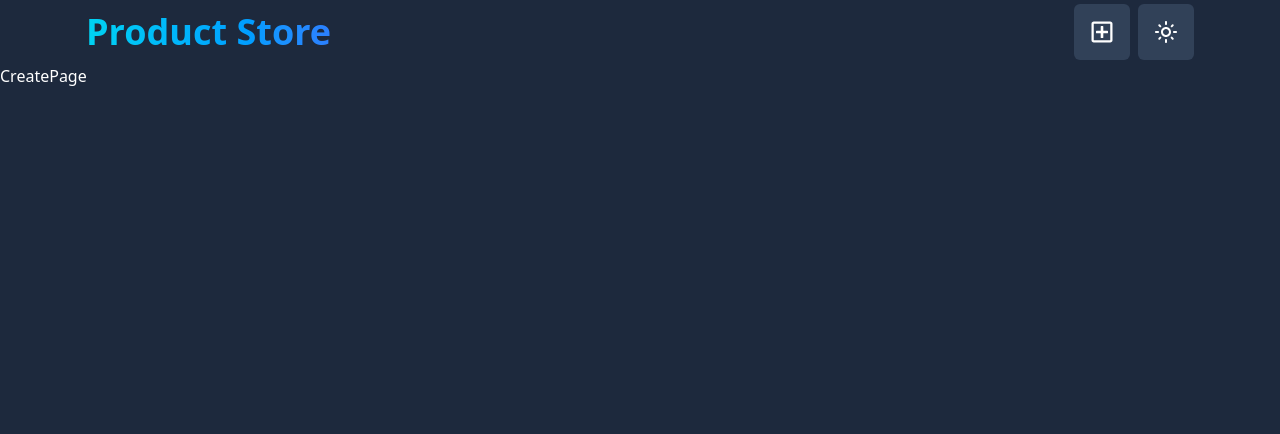
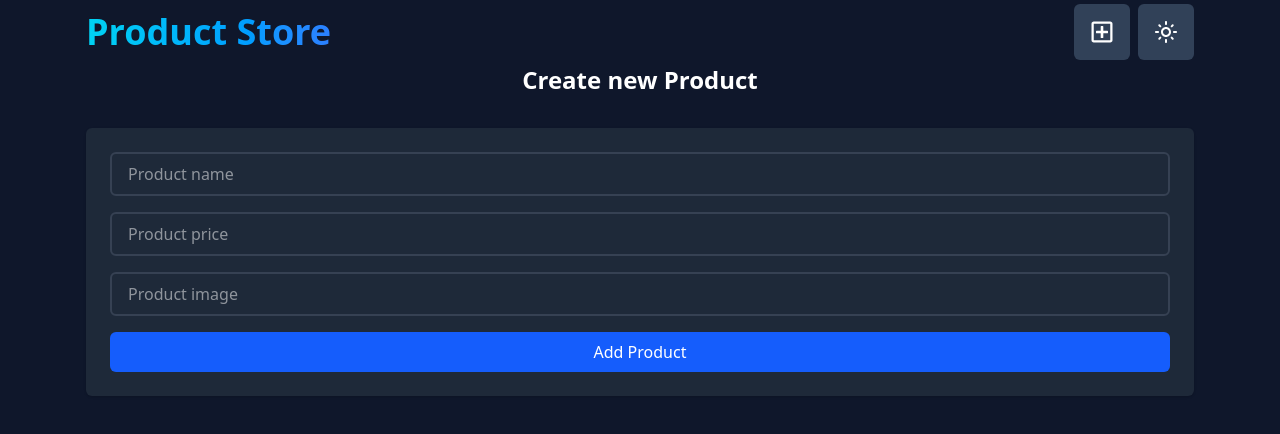
Before and after one commit to ak-nika/first-mern, a React (Vite) app in the folder frontend/: page /create in a window 1280 px wide. Shown: the top 434 px of the page. Built offline with nearby package versions, Linux system fonts and the light colour scheme.

Commit message:
create page frontend completed

```diff
--- a/frontend/src/App.jsx
+++ b/frontend/src/App.jsx
@@ -7,7 +7,7 @@ function App() {
   localStorage.setItem("theme", "dark");
 
   return (
-    <div className="min-h-screen dark:bg-slate-800 bg-gray-100 dark:text-white text-gray-900">
+    <div className="min-h-screen dark:bg-slate-900 bg-gray-100 dark:text-white text-gray-900">
       <Navbar />
       <Routes>
         <Route path="/" element={<HomePage />} />
--- a/frontend/src/index.css
+++ b/frontend/src/index.css
@@ -1,3 +1,7 @@
 @import "tailwindcss";
 
 @custom-variant dark (&:where(.dark, .dark *));
+
+* {
+  @apply transition-colors duration-300;
+}
--- a/frontend/src/pages/CreatePage.jsx
+++ b/frontend/src/pages/CreatePage.jsx
@@ -1,5 +1,55 @@
+import { useState } from "react";
+
 const CreatePage = () => {
-  return <div>CreatePage</div>;
+  const [product, setProduct] = useState({ name: "", price: "", image: "" });
+
+  const handleSubmit = (e) => {
+    e.preventDefault();
+    console.log(product);
+  };
+  return (
+    <section className="max-w-[1140px] px-4 mx-auto">
+      <div className="flex flex-col gap-8">
+        <h1 className="text-2xl font-bold text-center">Create new Product</h1>
+
+        <form
+          className="bg-white dark:bg-gray-800 p-6 rounded-md shadow flex flex-col gap-4"
+          action="/"
+          method="post"
+          onSubmit={handleSubmit}
+        >
+          <input
+            type="text"
+            value={product.name}
+            placeholder="Product name"
+            onChange={(e) => setProduct({ ...product, name: e.target.value })}
+            className="px-4 py-2 border-gray-300 border-2 rounded-md outline-none dark:border-gray-700 focus:border-cyan-400"
+          />
+          <input
+            type="number"
+            value={product.price}
+            placeholder="Product price"
+            onChange={(e) => setProduct({ ...product, price: e.target.value })}
+            className="px-4 py-2 border-gray-300 border-2 rounded-md outline-none dark:border-gray-700 focus:border-cyan-400"
+          />
+          <input
+            type="text"
+            value={product.image}
+            placeholder="Product image"
+            onChange={(e) => setProduct({ ...product, image: e.target.value })}
+            className="px-4 py-2 border-gray-300 border-2 rounded-md outline-none dark:border-gray-700 focus:border-cyan-400"
+          />
+
+          <button
+            type="submit"
+            className="cursor-pointer dark:bg-blue-600 bg-cyan-300 dark:text-white text-gray-900 dark:hover:bg-blue-800 hover:bg-cyan-400 py-2 rounded-md font-[500]"
+          >
+            Add Product
+          </button>
+        </form>
+      </div>
+    </section>
+  );
 };
 
 export default CreatePage;
```
